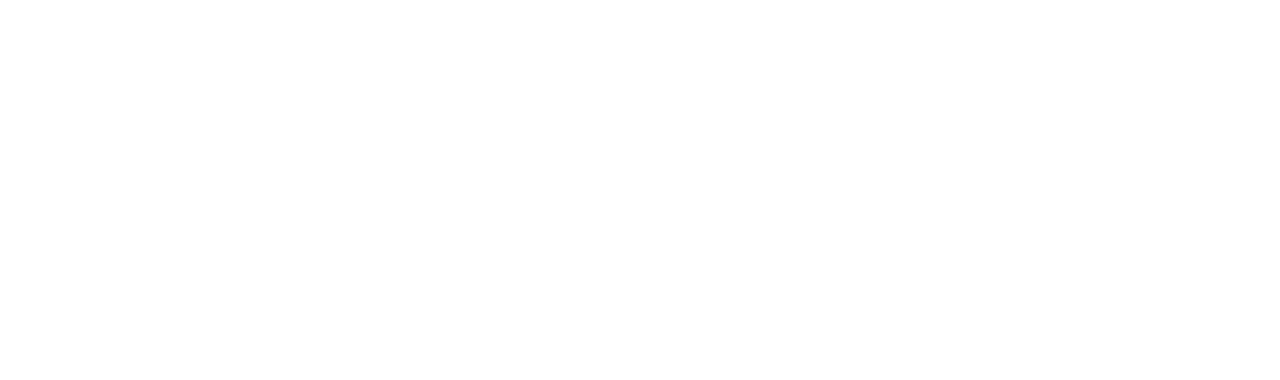
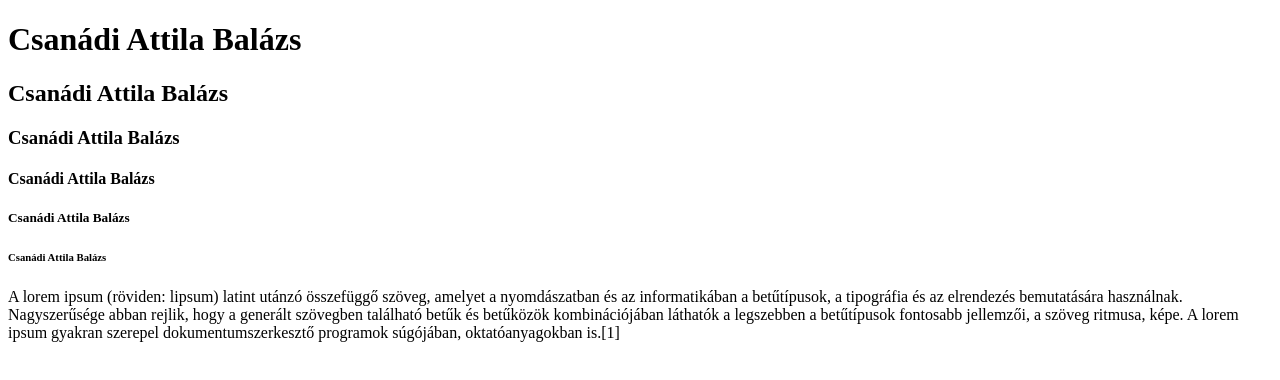
Before and after one commit to csanadiattila/Weboldalam, a plain HTML site: page index.html in a window 1280 px wide. Drawn offline with Linux system fonts and the light colour scheme.

Commit message:
index.html

```diff
--- a/index.html
+++ b/index.html
@@ -6,6 +6,12 @@
     <title>Szia</title>
 </head>
 <body>
-
+    <h1> Csanádi Attila Balázs </h1>
+    <h2> Csanádi Attila Balázs </h2>
+    <h3> Csanádi Attila Balázs </h3>
+    <h4> Csanádi Attila Balázs </h4>
+    <h5> Csanádi Attila Balázs </h5>
+    <h6> Csanádi Attila Balázs </h6>
+    <p>A lorem ipsum (röviden: lipsum) latint utánzó összefüggő szöveg, amelyet a nyomdászatban és az informatikában a betűtípusok, a tipográfia és az elrendezés bemutatására használnak. Nagyszerűsége abban rejlik, hogy a generált szövegben található betűk és betűközök kombinációjában láthatók a legszebben a betűtípusok fontosabb jellemzői, a szöveg ritmusa, képe. A lorem ipsum gyakran szerepel dokumentumszerkesztő programok súgójában, oktatóanyagokban is.[1]</p>
 </body>
 </html>
```
